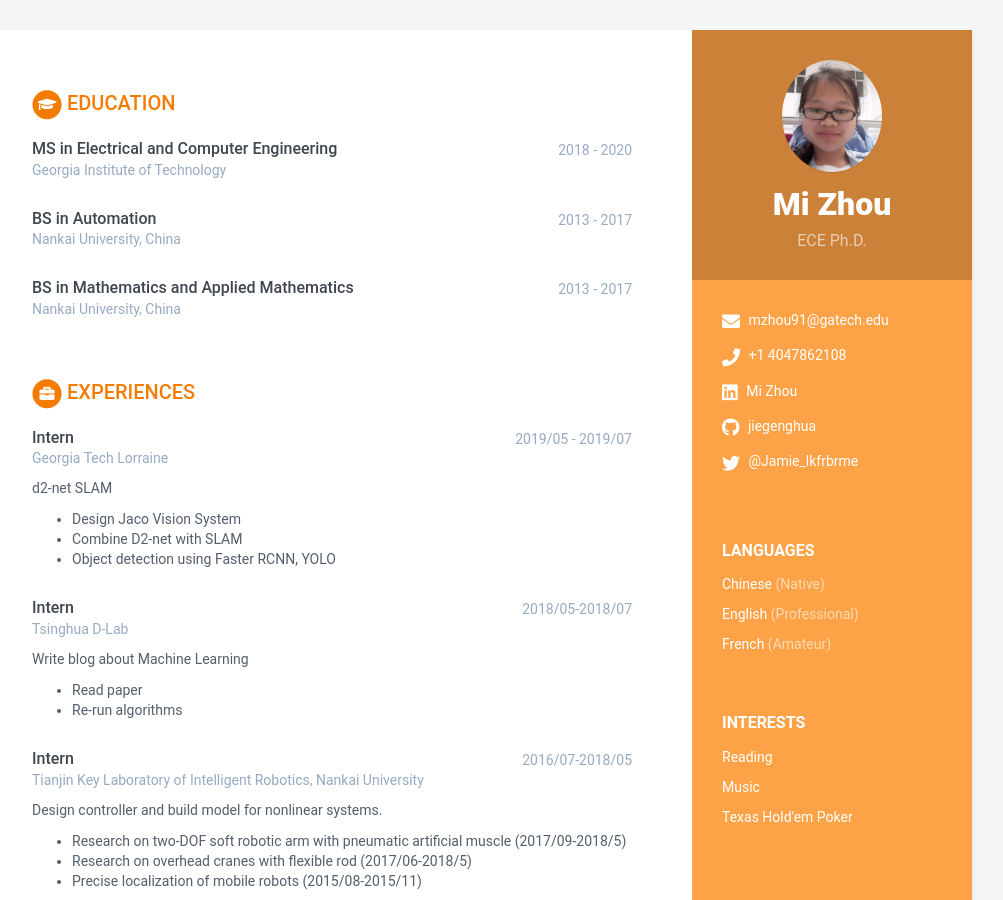
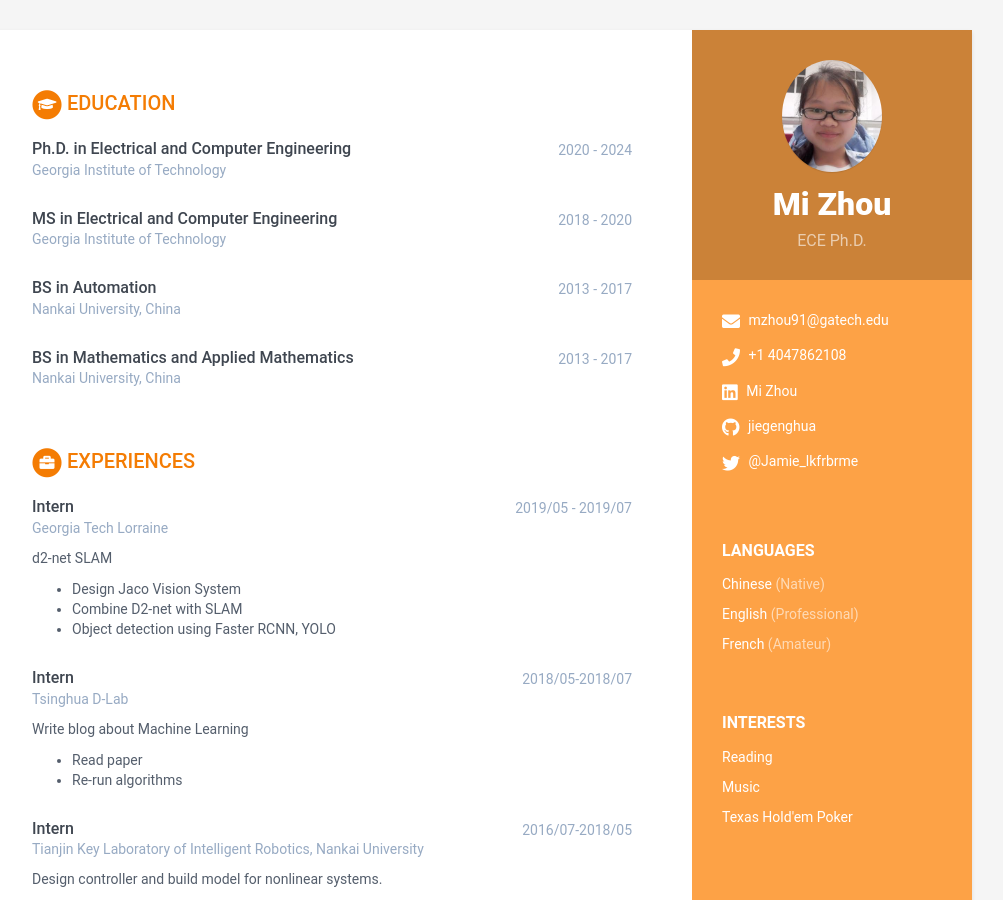
Before and after one commit to jiegenghua/MiZhou-cv, a Jekyll site: the page built from index.html, in a window 1280 px wide and 900 px high. Shown: the whole window, without its empty margins (168-1171 px from the left). Built offline with Jekyll 4.4.1, drawn with Linux system fonts in a browser that asks for light colours.

Commit message:
Update data.yml

```diff
--- a/_data/data.yml
+++ b/_data/data.yml
@@ -17,7 +17,7 @@ sidebar:
    #website: jiegenghua.github.io/MZ-Blog/ #do not add http://
     linkedin: Mi Zhou
     github: jiegenghua
-    gitlab:
+    blog: https://jiegenghua.wordpress.com/
     twitter: '@Jamie_lkfrbrme'
     stack-overflow: # Number/Username, e.g. 123456/alandoe
     codewars:
@@ -44,6 +44,9 @@ sidebar:
         link:
 
 education:
+    - degree: Ph.D. in Electrical and Computer Engineering
+      university: Georgia Institute of Technology
+      time: 2020 - 2024
     - degree: MS in Electrical and Computer Engineering
       university: Georgia Institute of Technology
       time: 2018 - 2020
```
